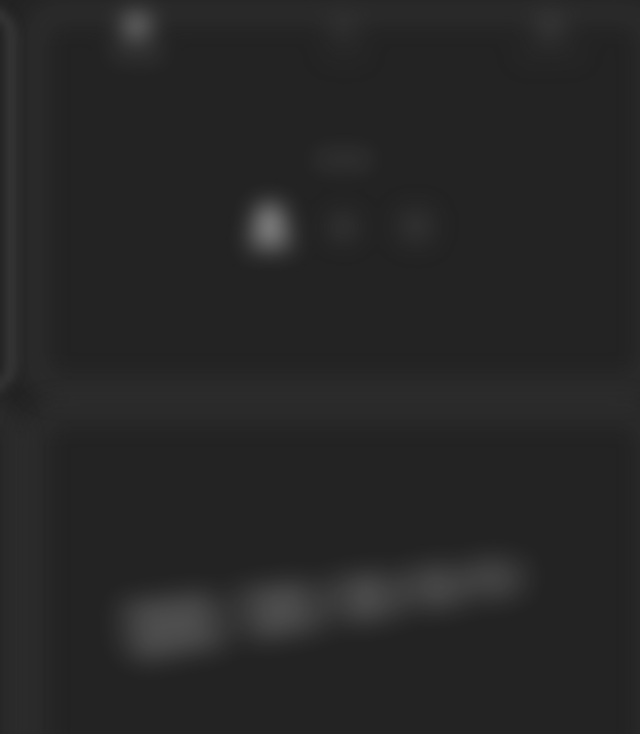
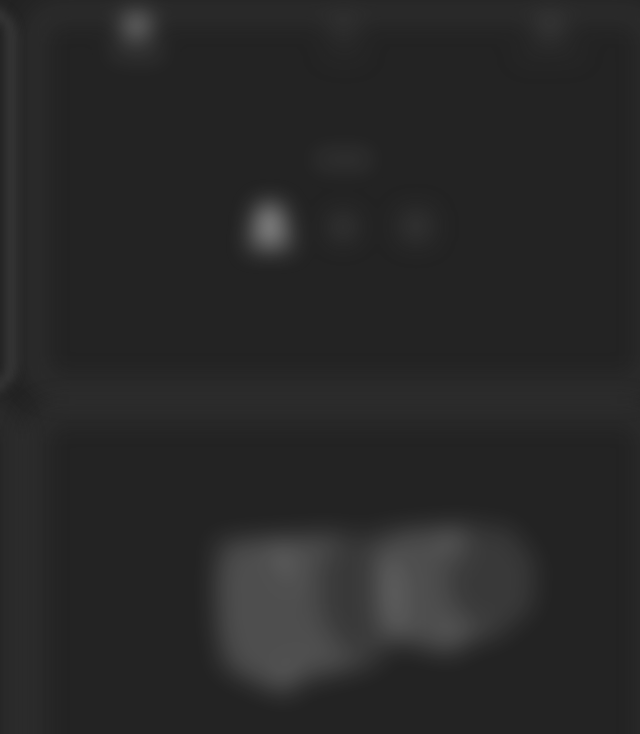
Before and after one commit to JielingYang/HomePageProject, a React app in the folder react-client/: page / in a window 1280 px wide. Shown: the top 734 px of the page, without its empty margins (617-1257 px from the left). Built offline with nearby package versions, Linux system fonts and the light colour scheme; the HTML template or start-up script is replaced by a standard one.

Commit message:
engine side faces now are added in dynamically

```diff
--- a/react-client/src/actionCreators/bottomRightPanelActions.js
+++ b/react-client/src/actionCreators/bottomRightPanelActions.js
@@ -4,6 +4,8 @@
 import EnginePartStateModel from "../classes/StateModelClasses/EnginePartStateModel";
 import numberIdGenerator from "../classes/NumberIdGenerator";
 import {ENGINE_PART_IDS} from "../utilities/CONSTANTS_STRING";
+import {getRegularPolygonSideLength, numberToPercentageString} from "../utilities/UTILITIES";
+import {NUMBER_OF_ENGINE_PART_SIDE_FACES} from "../utilities/CONSTANTS_NUMBER";
 
 /* ************************** Requesting actions ************************** */
 /* This kind of actions do not send new data directly to reducer            */
@@ -24,7 +26,7 @@
         let bottomRightPanelBorderSize: number = basePanelUnitLength * 0.5;
         let bottomRightPanelBorderRadius: number = basePanelUnitLength * 3;
 
-        let enginePartSize: number = 10 * bottomRightPanelShapeModel.getUnitLengthSmall();
+        let enginePartSize: number = bottomRightPanelShapeModel.getWidth() / (ENGINE_PART_IDS.length + 3);
         let enginePartsGapDistance: number = bottomRightPanelShapeModel.getWidth() / (ENGINE_PART_IDS.length + 1);
         if (getState().bottomRightPanelState.enginePartStateModels.length === 0) // Initialize engine part state models if none exist
         {
@@ -34,7 +36,7 @@
             let engineRotationY: number = 40;
             ENGINE_PART_IDS.forEach((id: string, index: number) =>
             {
-                let position: number = (ENGINE_PART_IDS.length / 2 - index) * enginePartsGapDistance;
+                let position: number = (ENGINE_PART_IDS.length * 0.4 - index) * enginePartsGapDistance;
                 enginePartStateModels.push(new EnginePartStateModel(numberIdGenerator.generateId(), id, position));
             });
 
@@ -42,12 +44,13 @@
             dispatch(bottomRightPanelAction_updateEngineDistance(engineDistance));
             dispatch(bottomRightPanelAction_updateEngineRotation(engineRotationX, engineRotationY));
             dispatch(bottomRightPanelAction_setEnginePartStateModels(enginePartStateModels));
+            dispatch(bottomRightPanelAction_requestToSetEngineSideFaces(NUMBER_OF_ENGINE_PART_SIDE_FACES));
         }
         else
         {
             ENGINE_PART_IDS.forEach((modelStringId: string, index: number) =>
             {
-                let position: number = (ENGINE_PART_IDS.length / 2 - index) * enginePartsGapDistance;
+                let position: number = (ENGINE_PART_IDS.length * 0.4 - index) * enginePartsGapDistance;
                 dispatch(bottomRightPanelAction_updateEnginePartSize(enginePartSize));
                 dispatch(bottomRightPanelAction_updateEnginePartStateModelPosition(modelStringId, position));
             });
@@ -57,7 +60,7 @@
     }
 };
 
-export const bottomRightPanelAction_requestToUpdateEngineDistanceAndRotation = (distance: number,rotationX: number, rotationY: number) =>
+export const bottomRightPanelAction_requestToUpdateEngineDistanceAndRotation = (distance: number, rotationX: number, rotationY: number) =>
 {
     return (dispatch, getState) =>
     {
@@ -98,6 +101,20 @@
     }
 };
 
+export const bottomRightPanelAction_requestToSetEngineSideFaces = (numberOfEngineSideFaces: number) =>
+{
+    return (dispatch, getState) =>
+    {
+        if (getState().bottomRightPanelState.numberOfEngineSideFaces !== numberOfEngineSideFaces && numberOfEngineSideFaces >= 3)
+        {
+            let engineSideFaceHeightPercentageInNumber: number = getRegularPolygonSideLength(numberOfEngineSideFaces, 50);
+            let engineSideFaceTopPercentage: string = numberToPercentageString(50 - engineSideFaceHeightPercentageInNumber / 2);
+
+            dispatch(bottomRightPanelAction_setEngineSideFaces(numberOfEngineSideFaces, 360 / numberOfEngineSideFaces, numberToPercentageString(engineSideFaceHeightPercentageInNumber), engineSideFaceTopPercentage));
+        }
+    }
+};
+
 /* **************************** Updating actions ***************************** */
 /* This kind of actions send new data to reducer directly and contain no logic */
 /* *************************************************************************** */
@@ -114,6 +131,7 @@
     BOTTOM_RIGHT_PANEL_ACTION_UPDATE_ENGINE_PART_STATE_MODEL_Z_POSITION: "BOTTOM_RIGHT_PANEL_ACTION_UPDATE_ENGINE_PART_STATE_MODEL_Z_POSITION",
     BOTTOM_RIGHT_PANEL_ACTION_SET_MOUSE_HOVER_ON_ENGINE_PART: "BOTTOM_RIGHT_PANEL_ACTION_SET_MOUSE_HOVER_ON_ENGINE_PART",
     BOTTOM_RIGHT_PANEL_ACTION_SET_PERSPECTIVE: "BOTTOM_RIGHT_PANEL_ACTION_SET_PERSPECTIVE",
+    BOTTOM_RIGHT_PANEL_ACTION_SET_ENGINE_SIDE_FACES: "BOTTOM_RIGHT_PANEL_ACTION_SET_ENGINE_SIDE_FACES",
 });
 
 export const bottomRightPanelAction_updateBottomRightPanelSize = (newBottomRightPanelWidth: number, newBottomRightPanelHeight: number) =>
@@ -210,3 +228,14 @@
         bottomRightPanelPerspective: perspective,
     }
 };
+
+const bottomRightPanelAction_setEngineSideFaces = (numberOfEngineSideFaces: number, engineSideFacesExteriorAngle: number, engineSideFaceHeightPercentage: string, engineSideFaceTopPercentage: string) =>
+{
+    return {
+        type: BOTTOM_RIGHT_PANEL_ACTION_TYPE.BOTTOM_RIGHT_PANEL_ACTION_SET_ENGINE_SIDE_FACES,
+        numberOfEngineSideFaces: numberOfEngineSideFaces,
+        engineSideFacesExteriorAngle: engineSideFacesExteriorAngle,
+        engineSideFaceHeightPercentage: engineSideFaceHeightPercentage,
+        engineSideFaceTopPercentage: engineSideFaceTopPercentage,
+    }
+};
--- a/react-client/src/components/basePanelSubComponents/EnginePart.js
+++ b/react-client/src/components/basePanelSubComponents/EnginePart.js
@@ -25,7 +25,7 @@
 {
     let stateModel: EnginePartStateModel = props.stateModel;
     let enginePartSize = props.bottomRightPanelState.enginePartSize;
-    let enginePartInitialMiddlePosition: number = "calc(50% - " + enginePartSize / 2 + "px)";
+    let enginePartInitialMiddlePosition: string = "calc(50% - " + enginePartSize / 2 + "px)";
     let mouseHoverOnThisEnginePart: boolean = stateModel.getMouseHover();
     let enginePartBlurLevel: BLUR_LEVEL = props.mouseHoverOnAnyEnginePart && !mouseHoverOnThisEnginePart
                                           ? BLUR_LEVEL.LIGHT
@@ -45,59 +45,36 @@
         .addTranslationX(stateModel.getPosition())
         .setTransformStyle("preserve-3d");
 
-    let enginePartCoreDivStyleObject: StyleObject = new StyleObject(COMMON_TYPE.DEFAULT)
-        .setBasics("200%", "100%", "-100%", 0)
+    let numberOfEngineSideFaces: number = props.bottomRightPanelState.numberOfEngineSideFaces;
+    let engineSideFacesExteriorAngle: number = props.bottomRightPanelState.engineSideFacesExteriorAngle;
+    let enginePartFaceDivCommonStyleObject: StyleObject = new StyleObject(COMMON_TYPE.DEFAULT)
+        .setBasics("100%", props.bottomRightPanelState.engineSideFaceHeightPercentage, 0, props.bottomRightPanelState.engineSideFaceTopPercentage)
         .setBackgroundColor(WHITE_TRANSPARENT_10)
         .setPointerEvents("auto")
         .setBlur(enginePartBlurLevel)
         .setOpacity(enginePartOpacity)
         .addTransition("filter", TRANSITION_TIME_NORMAL)
         .addTransition("opacity", TRANSITION_TIME_NORMAL)
-        .addTransition("transform", TRANSITION_TIME_NORMAL)
-        .addTranslationZ(-hoverTranslation)
+        .addTransition("transform", TRANSITION_TIME_NORMAL);
+    let enginePartSideFacesStyleObjects = [];
+    for (let i = 0; i < numberOfEngineSideFaces; i++)
+    {
+        enginePartSideFacesStyleObjects.push(enginePartFaceDivCommonStyleObject.clone()
+            .addRotationX(engineSideFacesExteriorAngle * i)
+            .addTranslationZ(hoverTranslation));
+    }
 
-    let testStyleObject: StyleObject = new StyleObject(COMMON_TYPE.DEFAULT)
-        .setBasics("200%", "100%", "-100%", 0)
-        .setBackgroundColor(WHITE_TRANSPARENT_10)
-        .setPointerEvents("auto")
-        .setBlur(enginePartBlurLevel)
-        .setOpacity(enginePartOpacity)
-        .addTransition("filter", TRANSITION_TIME_NORMAL)
-        .addTransition("opacity", TRANSITION_TIME_NORMAL)
-        .addTransition("transform", TRANSITION_TIME_NORMAL)
-        .addTranslationZ(hoverTranslation)
-
-    let testStyleObject1: StyleObject = new StyleObject(COMMON_TYPE.DEFAULT)
-        .setBasics("200%", "100%", "-100%", 0)
-        .setBackgroundColor(WHITE_TRANSPARENT_10)
-        .setPointerEvents("auto")
-        .setBlur(enginePartBlurLevel)
-        .setOpacity(enginePartOpacity)
-        .addTransition("filter", TRANSITION_TIME_NORMAL)
-        .addTransition("opacity", TRANSITION_TIME_NORMAL)
-        .addTransition("transform", TRANSITION_TIME_NORMAL)
-        .addTranslationY(hoverTranslation)
-        .addRotationX(-90)
-
-    let testStyleObject2: StyleObject = new StyleObject(COMMON_TYPE.DEFAULT)
-        .setBasics("200%", "100%", "-100%", 0)
-        .setBackgroundColor(WHITE_TRANSPARENT_10)
-        .setPointerEvents("auto")
-        .setBlur(enginePartBlurLevel)
-        .setOpacity(enginePartOpacity)
-        .addTransition("filter", TRANSITION_TIME_NORMAL)
-        .addTransition("opacity", TRANSITION_TIME_NORMAL)
-        .addTransition("transform", TRANSITION_TIME_NORMAL)
-        .addTranslationY(-hoverTranslation)
-        .addRotationX(90)
+    let enginePartFrontFaceDivStyleObject: StyleObject = enginePartFaceDivCommonStyleObject.clone()
+        .setHeight("100%")
+        .setTop(0)
+        .addRotationY(-90)
+        .addTranslationZ(hoverTranslation);
 
     return <div id={stateModel.getStringId()} style={enginePartContainerDivStyleObject.getStyle()}
                 onMouseEnter={() => props.bottomRightPanelAction_requestToSetMouseHoverOnEnginePart(props.engineIndex, true)}
                 onMouseLeave={() => props.bottomRightPanelAction_requestToSetMouseHoverOnEnginePart(props.engineIndex, false)}>
-        <div style={enginePartCoreDivStyleObject.getStyle()}/>
-        <div style={testStyleObject.getStyle()}/>
-        <div style={testStyleObject1.getStyle()}/>
-        <div style={testStyleObject2.getStyle()}/>
+        {enginePartSideFacesStyleObjects.map((so: StyleObject, i: number) => <div key={i} style={so.getStyle()}/>)}
+        <div style={enginePartFrontFaceDivStyleObject.getStyle()}/>
     </div>;
 };
 
--- a/react-client/src/reducers/bottomRightPanelReducer.js
+++ b/react-client/src/reducers/bottomRightPanelReducer.js
@@ -21,7 +21,12 @@
     engineDistance: number,
     engineRotationX: number,
     engineRotationY: number,
-    enginePartStateModels: Array<EnginePartStateModel>
+    enginePartStateModels: Array<EnginePartStateModel>,
+
+    numberOfEngineSideFaces: number,
+    engineSideFacesExteriorAngle: number,
+    engineSideFaceHeightPercentage: string,
+    engineSideFaceTopPercentage: string,
 }
 
 const bottomRightPanelDefaultState: bottomRightPanelStateType = {
@@ -39,6 +44,11 @@
     engineRotationX: 0,
     engineRotationY: 0,
     enginePartStateModels: [],
+
+    numberOfEngineSideFaces: 0,
+    engineSideFacesExteriorAngle: 0,
+    engineSideFaceHeightPercentage: "0%",
+    engineSideFaceTopPercentage: "0%",
 };
 
 const bottomRightPanelAction_updateBottomRightPanelSize_handler = (state: bottomRightPanelStateType, action) =>
@@ -95,7 +105,7 @@
 
 const bottomRightPanelAction_updateEngineRotation_handler = (state: bottomRightPanelStateType, action) =>
 {
-    let nextState = deepCopy(state);;
+    let nextState = deepCopy(state);
     nextState.engineRotationX = action.engineRotationX;
     nextState.engineRotationY = action.engineRotationY;
     return nextState;
@@ -123,6 +133,16 @@
     return nextState;
 };
 
+const bottomRightPanelAction_setEngineSideFaces_handler = (state: bottomRightPanelStateType, action) =>
+{
+    let nextState = deepCopy(state);
+    nextState.numberOfEngineSideFaces = action.numberOfEngineSideFaces;
+    nextState.engineSideFacesExteriorAngle = action.engineSideFacesExteriorAngle;
+    nextState.engineSideFaceHeightPercentage = action.engineSideFaceHeightPercentage;
+    nextState.engineSideFaceTopPercentage = action.engineSideFaceTopPercentage;
+    return nextState;
+};
+
 // Check reducerCreator for explanation of handlers
 const bottomRightPanelReducerHandlers = {
     [BOTTOM_RIGHT_PANEL_ACTION_TYPE.BOTTOM_RIGHT_PANEL_ACTION_UPDATE_BOTTOM_RIGHT_PANEL_SIZE]: bottomRightPanelAction_updateBottomRightPanelSize_handler,
@@ -136,6 +156,7 @@
     [BOTTOM_RIGHT_PANEL_ACTION_TYPE.BOTTOM_RIGHT_PANEL_ACTION_SET_MOUSE_HOVER_ON_ENGINE_PART]: bottomRightPanelAction_setMouseHoverOnEnginePart_handler,
     [BOTTOM_RIGHT_PANEL_ACTION_TYPE.BOTTOM_RIGHT_PANEL_ACTION_UPDATE_ENGINE_PART_SIZE]: bottomRightPanelAction_updateEnginePartSize_handler,
     [BOTTOM_RIGHT_PANEL_ACTION_TYPE.BOTTOM_RIGHT_PANEL_ACTION_SET_PERSPECTIVE]: bottomRightPanelAction_setPerspective_handler,
+    [BOTTOM_RIGHT_PANEL_ACTION_TYPE.BOTTOM_RIGHT_PANEL_ACTION_SET_ENGINE_SIDE_FACES]: bottomRightPanelAction_setEngineSideFaces_handler,
 };
 
 export default createReducer(bottomRightPanelDefaultState, bottomRightPanelReducerHandlers);
```
Also changed, not shown: react-client/src/actionCreators/basePanelActions.js (+5 -15 lines), react-client/src/classes/StyleObject.js (+12 -0 lines), react-client/src/utilities/CONSTANTS_NUMBER.js (+6 -5 lines), react-client/src/utilities/CONSTANTS_STRING.js (+2 -5 lines), react-client/src/utilities/UTILITIES.js (+17 -0 lines).
